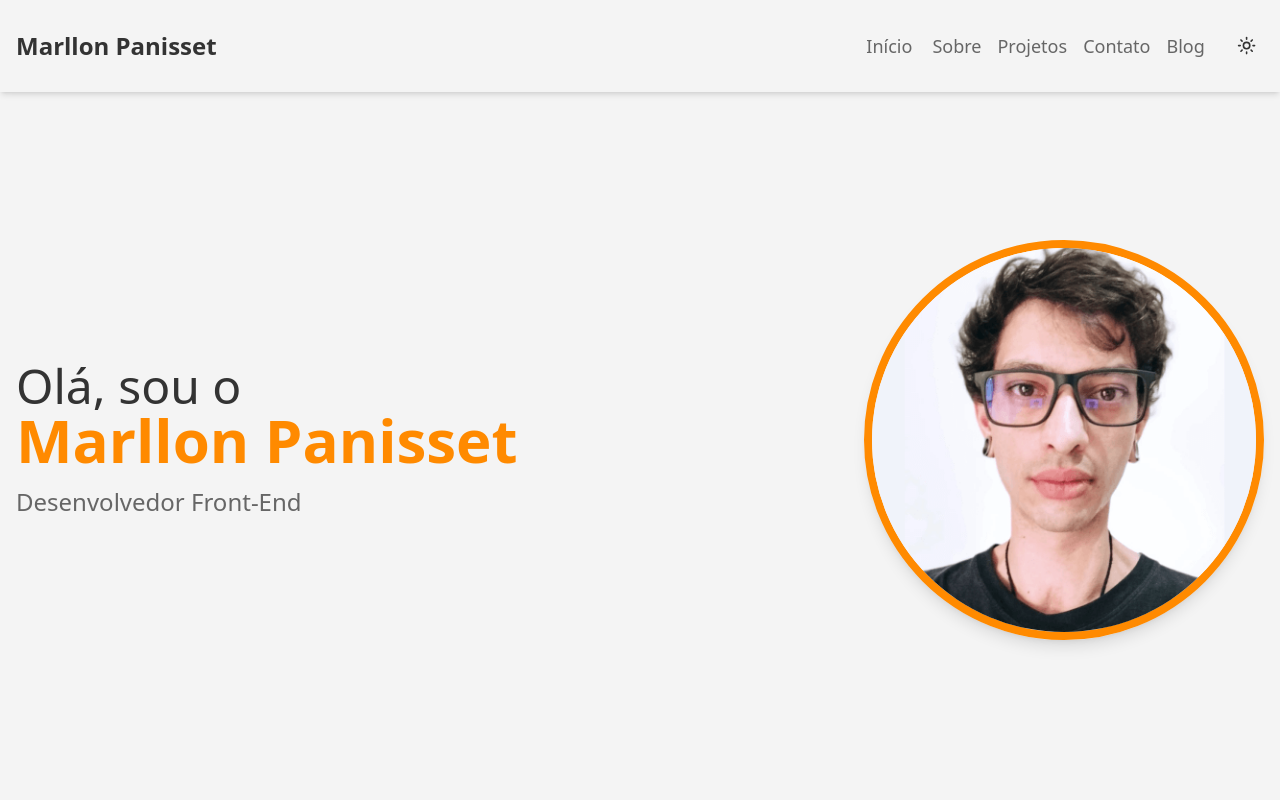
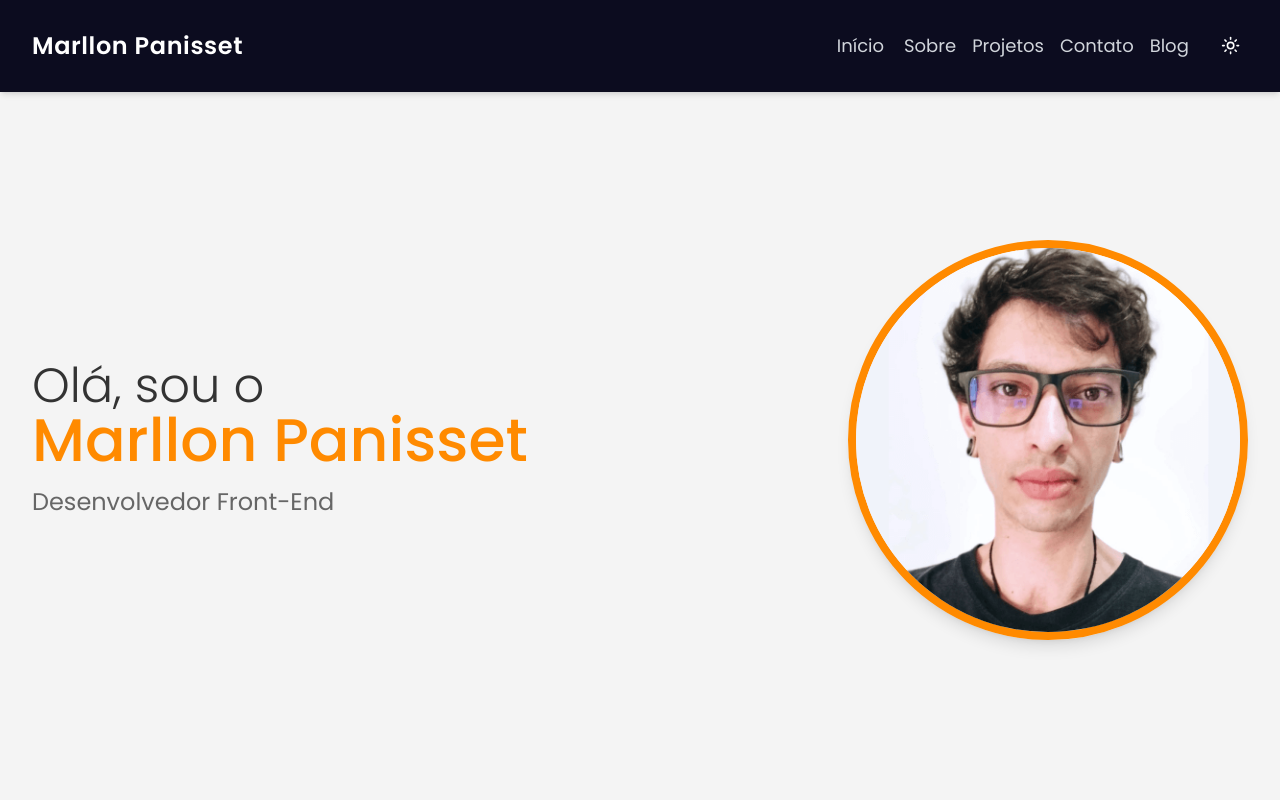
Before and after one commit to marllonpanisset/Portfolio, a Next.js app: page / in a window 1280 px wide. Shown: the top 800 px of the page. Built offline with nearby package versions, Linux system fonts and the light colour scheme.

Commit message:
deploy: configurando nova fonte poppins, adicionando padding no container e outros pequenos ajustes de css

```diff
--- a/app/components/header.tsx
+++ b/app/components/header.tsx
@@ -1,38 +1,39 @@
 // components/header.tsx
-'use client'; // Marca o componente como cliente, permitindo o uso de estados (useState).
+'use client'; // Marks the component as a client component, allowing the use of state (useState).
 
-import { useState } from 'react'; // Importa o hook 'useState' do React para gerenciar o estado.
-import { Navbar } from './nav'; // Importa o componente de navegação, que é usado tanto no desktop quanto no mobile.
-import { ThemeSwitcher } from './ThemeSwitcher'; // Importa o componente de troca de tema.
+import { useState } from 'react'; // Imports the 'useState' hook from React to manage state.
+import { Navbar } from './nav'; // Imports the navigation component, used for both desktop and mobile.
+import { ThemeSwitcher } from './ThemeSwitcher'; // Imports the theme switcher component.
 
-// Componente do cabeçalho da página.
+// The main header component of the page.
 export function Header() {
-  // 'useState' para controlar se o menu mobile está aberto ou fechado. O valor inicial é 'false'.
+  // 'useState' to control whether the mobile menu is open or closed. The initial value is 'false'.
   const [isMenuOpen, setIsMenuOpen] = useState(false);
 
-  // Função para alternar o estado do menu.
+  // Function to toggle the menu state.
   const toggleMenu = () => {
     setIsMenuOpen(!isMenuOpen);
   };
 
   return (
-    // 'header' fixo no topo da página, com classes para estilo, sombra e transições.
-    <header className="fixed top-0 w-full z-50 bg-[var(--color-bg-primary)] text-[var(--color-text-primary)] shadow-md transition-all duration-300">
-      <div className="flex items-center justify-between max-w-7xl mx-auto px-4 py-4 md:py-6">
-        {/* Título do site que se comporta como um link para a página inicial. */}
-        <h1 className="text-2xl font-bold">Marllon Panisset</h1>
+    // 'header' fixed at the top of the page, with classes for style, shadow, and transitions.
+    <header className="fixed top-0 w-full z-50 bg-[var(--color-bg-header)] text-[var(--color-text-header)] shadow-md transition-all duration-300">
+      {/* Main container for the header content. Horizontal padding (px) has been adjusted for md screens and above. */}
+      <div className="flex items-center justify-between max-w-7xl mx-auto px-6 md:px-8 py-4 md:py-6">
+        {/* Site title that acts as a link to the homepage. */}
+        <h1 className="text-2xl font-semibold tracking-wide">Marllon Panisset</h1>
 
-        {/* Contêiner para os botões do header em telas menores que 'md'. */}
+        {/* Container for header buttons on screens smaller than 'md'. */}
         <div className="flex items-center gap-4 md:hidden">
-          {/* Componente que permite alternar entre o tema claro e escuro. */}
+          {/* Component that allows switching between light and dark themes. */}
           <ThemeSwitcher />
-          {/* Botão para abrir e fechar o menu mobile. */}
+          {/* Button to open and close the mobile menu. */}
           <button
-            onClick={toggleMenu} // Chama a função 'toggleMenu' no clique.
+            onClick={toggleMenu} // Calls the 'toggleMenu' function on click.
             className="z-50 focus:outline-none"
-            aria-label="Toggle menu" // Atributo de acessibilidade.
+            aria-label="Toggle menu" // Accessibility attribute.
           >
-            {/* Ícone de hambúrguer animado. As linhas são transformadas em um 'X' quando o menu está aberto. */}
+            {/* Animated hamburger icon. The lines are transformed into an 'X' when the menu is open. */}
             <div className="w-6 h-0.5 bg-[var(--color-text-primary)] transition-transform duration-300 ease-in-out"
               style={{ transform: isMenuOpen ? 'rotate(45deg) translate(3px, 5px)' : 'none' }}></div>
             <div className="w-6 h-0.5 bg-[var(--color-text-primary)] transition-opacity duration-300 ease-in-out my-1"
@@ -42,21 +43,21 @@ export function Header() {
           </button>
         </div>
 
-        {/* Menu de desktop - visível em telas 'md' e maiores. */}
+        {/* Desktop menu - visivel on 'md' screens and larger. */}
         <div className="hidden md:flex items-center gap-4">
-          {/* Componente de navegação. 'onLinkClick' é passado para garantir que o menu mobile feche. */}
+          {/* Navigation component. 'onLinkClick' is passed to ensure the mobile menu closes. */}
           <Navbar onLinkClick={() => setIsMenuOpen(false)} />
           <ThemeSwitcher />
         </div>
       </div>
 
-      {/* Menu mobile em tela cheia. */}
-      {/* O menu é fixo e ocupa a tela inteira. A classe 'translate-x-full' o esconde fora da tela. */}
-      {/* 'isMenuOpen ? 'translate-x-0' : 'translate-x-full' ' faz com que ele deslize para dentro ou para fora. */}
+      {/* Full-screen mobile menu. */}
+      {/* The menu is fixed and takes up the entire screen. The 'translate-x-full' class hides it off-screen. */}
+      {/* 'isMenuOpen ? 'translate-x-0' : 'translate-x-full' ' makes it slide in or out. */}
     <div className={`fixed top-0 left-0 w-full h-full bg-black/65 backdrop-blur z-200 transition-opacity duration-1000 ease-in-out ${isMenuOpen ? 'opacity-100' : 'opacity-0 pointer-events-none'}`}>
         <div className="px-4 flex items-center min-h-screen">
-          {/* O componente de navegação é renderizado aqui para o menu mobile. */}
-          {/* Adicionei a classe de opacidade no container principal para controlar a visibilidade. */}
+          {/* The navigation component is rendered here for the mobile menu. */}
+          {/* Added opacity class to the main container to control visibility. */}
           <Navbar onLinkClick={() => setIsMenuOpen(false)} isMobileMenu={true} />
         </div>
       </div>
--- a/app/components/nav.tsx
+++ b/app/components/nav.tsx
@@ -84,8 +84,9 @@ export function Navbar({ onLinkClick, isFooter, isMobileMenu }: NavbarProps) {
               className={`transition-all flex align-middle relative px-2 m-1
               ${isMobileMenu ? 'text-white text-2xl font-bold py-6 hover:scale-110' : ''}
               ${isFooter ? 'text-gray-300 hover:text-white text-sm sm:text-base lg:text-lg py-2' : ''}
-              ${!isMobileMenu && !isFooter ? `text-lg py-4 md:py-1 ${isActive ? 'text-[var(--color-text-primary)]' : 'text-[var(--color-text-secondary)]'} hover:text-[var(--color-text-primary)]` : ''}`}
+              ${!isMobileMenu && !isFooter ? `text-lg py-4 md:py-1 ${isActive ? '!text-[var(--color-text-primary)]' : 'text-gray-300 hover:text-white'}` : ''}`}
             >
+
               {name}
             </Link>
           );
--- a/app/global.css
+++ b/app/global.css
@@ -9,12 +9,13 @@
   --color-bg-primary: #f4f4f4;      /* Fundo principal: branco puro */
   --color-bg-secondary: #FFFFFF;    /* Fundo de cards/componentes: cinza muito claro */
   --color-bg-tertiary: #EFEFEF;     /* Fundo de botões: cinza claro */
-  --color-bg-quaternary: #1900ff;   /* Fundo dos ultimos posts do blog*/
+  --color-bg-header: #0C0C1F;   /* Fundo dos ultimos posts do blog*/
 
   /* Textos */
   --color-text-primary: #333;    /* Texto principal: preto suave */
   --color-text-secondary: #666;  /* Texto secundário: cinza médio */
   --color-text-accent: #FF8A00;     /* Cor de destaque: laranja vibrante */
+  --color-text-header: #FFF;
 
   /* Cores de sintaxe do código (manter as originais) */
   --sh-class: #2d5e9d;
@@ -34,11 +35,13 @@
   --color-bg-primary: #0C0C1F;      /* Fundo principal: azul escuro */
   --color-bg-secondary: #1C1C36;    /* Fundo de cards/componentes: cinza azulado escuro */
   --color-bg-tertiary: #2A2A47;     /* Fundo de botões: cinza azulado mais escuro */
+  --color-bg-header: #0C0C1F;
 
   /* Textos */
   --color-text-primary: #FFFFFF;    /* Texto principal: branco */
   --color-text-secondary: #B0B0B0;  /* Texto secundário: cinza claro */
   --color-text-accent: #FF8A00;     /* Cor de destaque: laranja vibrante */
+  --color-text-header: #FFF;
 
   /* Cores de sintaxe do código */
   --sh-class: #4c97f8;
@@ -221,6 +224,6 @@ table {
 
 
 #inicio img {
-  max-width: 90%;
-  height: auto;
+  /* max-width: 90%;
+  height: auto; */
 }
--- a/app/layout.tsx
+++ b/app/layout.tsx
@@ -1,14 +1,12 @@
-// Seu layout.tsx ajustado
 import './global.css';
 import type { Metadata } from 'next';
-import { GeistSans } from 'geist/font/sans';
-import { GeistMono } from 'geist/font/mono';
 import { Header } from './components/header';
 import { Analytics } from '@vercel/analytics/react';
 import { SpeedInsights } from '@vercel/speed-insights/next';
 import Footer from './components/footer';
 import { baseUrl } from './sitemap';
 import { ThemeProvider } from './components/ThemeProvider';
+import { Poppins } from 'next/font/google'; // Importação da fonte Poppins
 
 export const metadata: Metadata = {
   metadataBase: new URL(baseUrl),
@@ -42,6 +40,13 @@ export const metadata: Metadata = {
 const cx = (...classes: (string | boolean | undefined)[]): string =>
   classes.filter(Boolean).join(' ');
 
+// Define e carrega a fonte Poppins com os pesos que você pode precisar.
+const poppins = Poppins({
+  weight: ['100', '200', '300', '400', '500', '600', '700', '800', '900'], // Adicionado todos os pesos
+  subsets: ['latin'],
+  variable: '--font-poppins', // Cria uma variável CSS para a fonte
+});
+
 export default function RootLayout({
   children,
 }: {
@@ -50,14 +55,16 @@ export default function RootLayout({
   return (
     <html
       lang="pt-br"
-      className={cx(GeistSans.variable, GeistMono.variable)}
+      // Aplica a variável da fonte Poppins na classe da tag HTML
+      className={cx(poppins.variable)}
       suppressHydrationWarning
     >
       <body
         className={cx(
           'antialiased',
           'bg-[var(--color-bg-primary)]',
-          'text-[var(--color-text-primary)]'
+          'text-[var(--color-text-primary)]',
+          'font-poppins' // Adiciona a classe font-poppins para aplicar a fonte globalmente
         )}
       >
         <ThemeProvider
--- a/app/sections/hero.tsx
+++ b/app/sections/hero.tsx
@@ -10,11 +10,13 @@ export function HeroSection() {
       id="inicio"
       className="bg-[var(--color-bg-primary)] text-[var(--color-text-primary)] flex min-h-screen pt-20"
     >
-      <div className="w-full flex flex-col md:flex-row items-center max-w-7xl mx-auto px-4 py-4">
+      {/* Container principal para o conteúdo da seção hero. */}
+      {/* O padding horizontal (px) foi ajustado para telas md e maiores. */}
+      <div className="w-full flex flex-col md:flex-row items-center max-w-7xl mx-auto px-4 md:px-8 py-4">
         {/* Lado esquerdo: Título e descrições. */}
-        <div className="flex-1 text-left mb-8 md:mb-0">
+        <div className="flex-1 text-center md:text-left lg:text-left mb-8 md:mb-0">
           <h2 className="text-3xl sm:text-4xl md:text-5xl font-light">Olá, sou o</h2>
-          <h3 className="text-4xl sm:text-5xl md:text-6xl font-bold text-[var(--color-text-accent)]">Marllon Panisset</h3>
+          <h3 className="text-4xl sm:text-5xl md:text-6xl font-medium text-[var(--color-text-accent)]">Marllon Panisset</h3>
           <p className="mt-4 text-xl md:text-2xl text-[var(--color-text-secondary)]">Desenvolvedor Front-End</p>
         </div>
 
@@ -26,7 +28,11 @@ export function HeroSection() {
             alt="Foto de Marllon Panisset" // Texto alternativo para acessibilidade.
             width={400}
             height={400}
-            className="rounded-full shadow-lg border-8 border-[var(--color-text-accent)]"
+            // Aplica classes de tamanho diferentes para telas:
+            // - Mobile (padrão): 180px x 180px
+            // - Tablet (md: 768px): 240px x 240px
+            // - Desktop (lg: 1024px): 400px x 400px
+            className="rounded-full shadow-lg border-8 border-[var(--color-text-accent)] w-[180px] h-[180px] md:w-[240px] md:h-[240px] lg:w-[400px] lg:h-[400px]"
             priority // Otimiza o carregamento da imagem para a primeira visualização.
           />
         </div>
--- a/app/sections/projects.tsx
+++ b/app/sections/projects.tsx
@@ -43,7 +43,7 @@ const projects = [
 export function ProjectsSection() {
   return (
     // A tag <section> com o ID "projetos" serve como âncora para a navegação suave do menu.
-    <section id="projetos" className="px-4 md:px-8 bg-[var(--color-bg-primary)] text-[var(--color-text-primary)]">
+    <section id="projetos" className="py-12 md:px-8 bg-[var(--color-bg-primary)] text-[var(--color-text-primary)]">
       <div className="container mx-auto">
         {/* Título da seção, com estilos de fonte, alinhamento e espaçamento. */}
         <h2 className="text-4xl font-bold text-center mb-20 flex items-center justify-center gap-2 ">
--- a/tailwind.config.js
+++ b/tailwind.config.js
@@ -1,4 +1,7 @@
 /** @type {import('tailwindcss').Config} */
+
+import { fontFamily } from 'tailwindcss/defaultTheme';
+
 module.exports = {
   darkMode: 'class', // Usa classe 'dark' no <html>
     content: [
@@ -26,6 +29,9 @@ module.exports = {
         'dark-text-secondary': '#9ca3af',
         'dark-accent': '#60a5fa',
       },
+      fontFamily: {
+        poppins: ['var(--font-poppins)', ...fontFamily.sans],
+      },
     },
   },
   darkMode: 'class',
```
